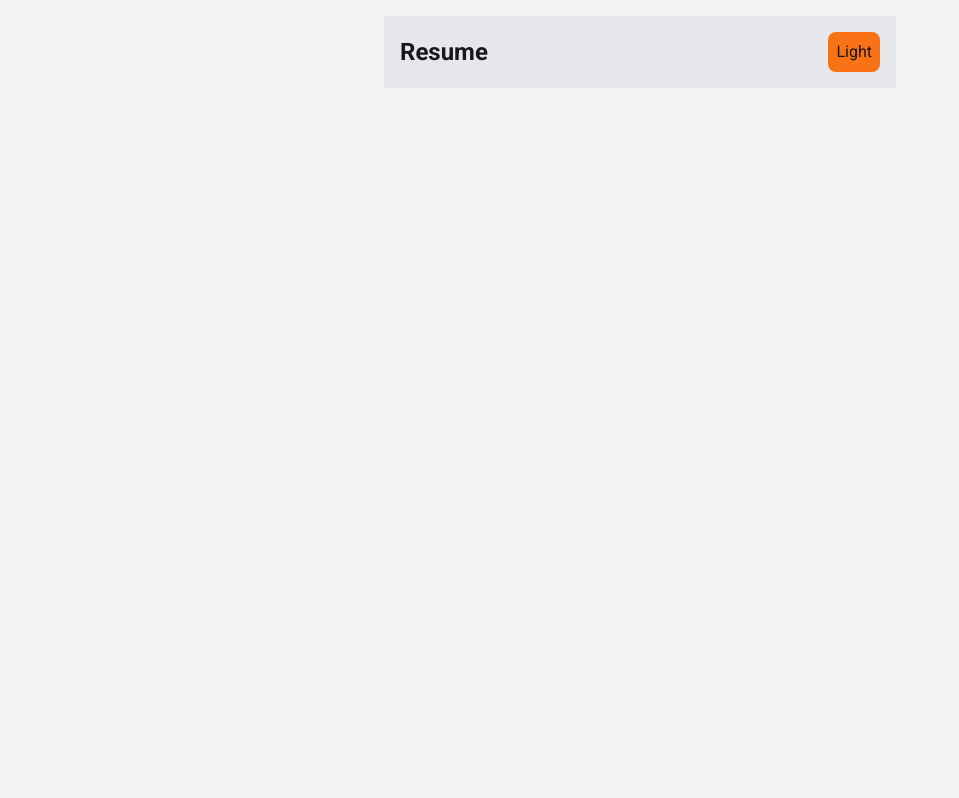
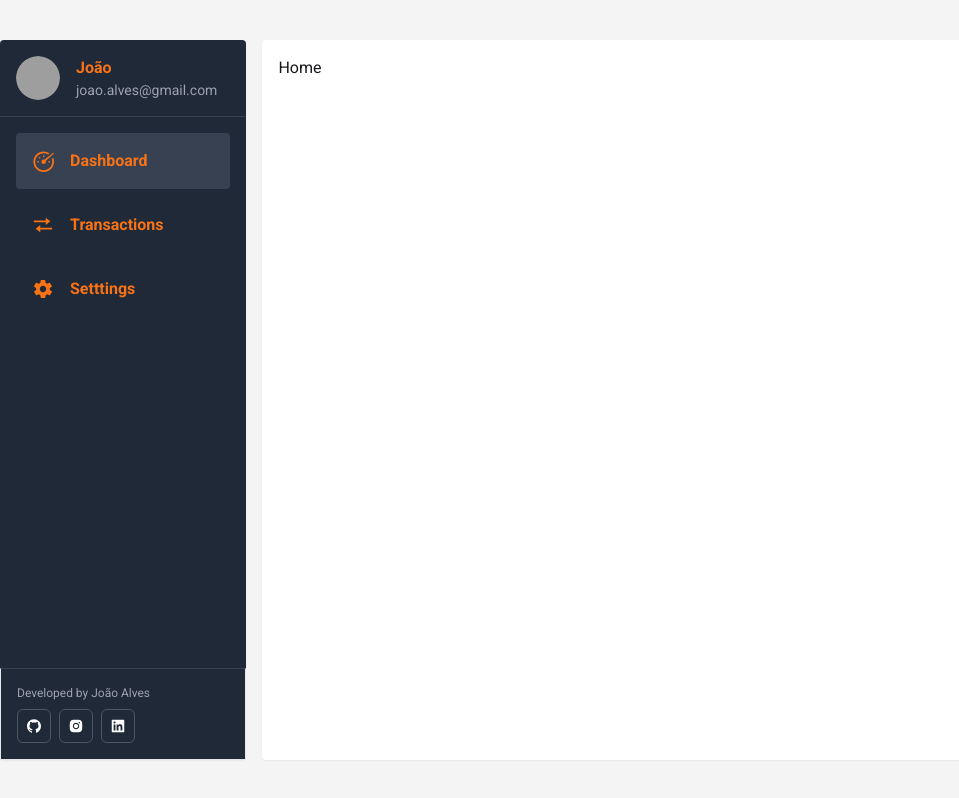
Before and after one commit to joao0pedro0alves/kakuzu, a React (Vite) app: page / in a window 1280 px wide. Shown: the whole page, without its empty margins (0-959 px from the left). Built offline with nearby package versions, Linux system fonts and the light colour scheme; grey boxes are pictures that could not be loaded.

Commit message:
chore: create Sidebar component layout

```diff
--- a/index.html
+++ b/index.html
@@ -16,7 +16,7 @@
 </head>
 
 <body class="bg-zinc-100 text-zinc-900 dark:text-white dark:bg-gray-800">
-  <div id="root"></div>
+  <div class="w-screen h-screen flex items-center justify-center" id="root"></div>
   <script type="module" src="/src/main.tsx"></script>
 </body>
 
--- a/package.json
+++ b/package.json
@@ -12,10 +12,12 @@
     "serve": "serve -s dist -p 3000"
   },
   "dependencies": {
+    "@radix-ui/react-avatar": "^1.0.2",
     "clsx": "^1.2.1",
     "phosphor-react": "^1.4.1",
     "react": "^18.2.0",
-    "react-dom": "^18.2.0"
+    "react-dom": "^18.2.0",
+    "react-icons": "^4.8.0"
   },
   "devDependencies": {
     "@types/react": "^18.0.26",
--- a/src/App.tsx
+++ b/src/App.tsx
@@ -1,19 +1,18 @@
-import { useState } from 'react'
-import { Navbar } from './components/Navbar'
+import { Sidebar } from './components/Sidebar'
 
 export default function App() {
-  const [darkMode, setDarkMode] = useState(true)
+  return (
+    <main className="container min-h-[90%] flex gap-4">
+      <Sidebar />
 
-  function toggleDarkMode() {
-    setDarkMode((prevDarkMode) => !prevDarkMode)
-  }
-
-  return (
-    <main className='container max-w-lg mx-auto mt-4'>
-      <Navbar
-        darkMode={darkMode}
-        onToggleDarkMode={toggleDarkMode}
-      />
+      <section
+        className='flex-[4] bg-white p-4 rounded shadow-sm'
+      >
+        <h1>
+          Home
+        </h1>
+        {/* ROUTES */}
+      </section>
     </main>
   )
 }
--- a/src/components/Navbar.tsx
+++ /dev/null
@@ -1,18 +0,0 @@
-import { useTheme } from '../hooks/useTheme'
-
-export function Navbar() {
-  const [theme, setTheme, isDark] = useTheme()
-
-  return (
-    <nav className="bg-gray-200 p-4 flex justify-between items-center">
-      <h4 className="text-2xl font-bold">Resume</h4>
-
-      <button
-        className="bg-orange-500 p-2 rounded-lg"
-        onClick={() => setTheme(isDark ? 'light' : 'dark')}
-      >
-        {isDark ? 'Dark' : 'Light'}
-      </button>
-    </nav>
-  )
-}
--- /dev/null
+++ b/src/components/Sidebar.tsx
@@ -0,0 +1,79 @@
+import { Avatar } from './common/Avatar'
+
+import { GoDashboard } from 'react-icons/go'
+import { BiTransfer } from 'react-icons/bi'
+import { IoMdSettings } from 'react-icons/io'
+import { AiFillGithub, AiFillInstagram, AiFillLinkedin } from 'react-icons/ai'
+
+export function Sidebar() {
+  return (
+    <aside className="flex flex-col flex-1 bg-gray-800 text-white rounded shadow-sm">
+      <section className="p-4 border-b border-gray-700 flex items-center gap-4">
+        <Avatar />
+
+        <div className="flex flex-col">
+          <span className="text-orange-500 font-bold">João</span>
+          <span className="text-gray-400 text-sm">joao.alves@gmail.com</span>
+        </div>
+      </section>
+
+      <nav className="flex-1">
+        <ul className="flex flex-col gap-2 px-4 my-4">
+          <li
+            className="w-full rounded data-[active=true]:bg-gray-700 hover:bg-gray-700"
+            data-active="true"
+          >
+            <a href="#" className="p-4 flex items-center gap-4">
+              <GoDashboard fontSize={22} className="text-orange-500" />
+              <span className="text-orange-500 font-bold">Dashboard</span>
+            </a>
+          </li>
+
+          <li className="w-full rounded hover:bg-gray-700">
+            <a href="#" className="p-4 flex items-center gap-4">
+              <BiTransfer fontSize={22} className="text-orange-500" />
+              <span className="text-orange-500 font-bold">Transactions</span>
+            </a>
+          </li>
+
+          <li className="w-full rounded hover:bg-gray-700">
+            <a href="#" className="p-4 flex items-center gap-4">
+              <IoMdSettings fontSize={22} className="text-orange-500" />
+              <span className="text-orange-500 font-bold">Setttings</span>
+            </a>
+          </li>
+        </ul>
+      </nav>
+
+      <footer className="border border-t-gray-700 p-4 flex flex-wrap items-center justify-between gap-2">
+        <span className="text-xs text-gray-400">Developed by João Alves</span>
+
+        <div className='flex gap-2'>
+          <a
+            className='block p-2 border border-gray-600 rounded-md hover:bg-gray-700 transition-colors'
+            href="https://github.com/joao0pedro0alves"
+            target="_blank"
+          >
+            <AiFillGithub size={16} />
+          </a>
+
+          <a
+            className='block p-2 border border-gray-600 rounded-md hover:bg-violet-700 transition-colors'
+            href="https://github.com/joao0pedro0alves"
+            target="_blank"
+          >
+            <AiFillInstagram size={16} />
+          </a>
+
+          <a
+            className='block p-2 border border-gray-600 rounded-md hover:bg-blue-700 transition-colors'
+            href="https://github.com/joao0pedro0alves"
+            target="_blank"
+          >
+            <AiFillLinkedin size={16} />
+          </a>
+        </div>
+      </footer>
+    </aside>
+  )
+}
--- /dev/null
+++ b/src/components/common/Avatar.tsx
@@ -0,0 +1,21 @@
+import * as UiAvatar from '@radix-ui/react-avatar'
+
+export function Avatar() {
+  return (
+    <UiAvatar.Root
+      className="inline-flex items-center justify-center align-middle overflow-hidden select-none w-11 h-11 rounded-full bg-gray-700"
+    >
+      <UiAvatar.Image
+        className="w-full h-full object-cover rounded-[inherit]"
+        src="https://mdbcdn.b-cdn.net/img/new/avatars/2.webp"
+        alt="Colm Tuite"
+      />
+      <UiAvatar.Fallback
+        className="w-full h-full flex items-center justify-center bg-white text-orange-500 text-sm font-semibold"
+        delayMs={600}
+      >
+        CT
+      </UiAvatar.Fallback>
+    </UiAvatar.Root>
+  )
+}
--- a/src/hooks/usePersistedState.ts
+++ b/src/hooks/usePersistedState.ts
@@ -1,5 +1,5 @@
 import { useState, useEffect } from 'react'
-import { getItem, setItem } from '../services/storage'
+import { getItem, setItem } from '@/services/storage'
 
 export function usePersistedState<T>(key: string, initialState: T): [T,  React.Dispatch<React.SetStateAction<T>>] {
   const [state, setState] = useState<T>(() => getItem(key, initialState))
--- a/src/main.tsx
+++ b/src/main.tsx
@@ -1,7 +1,7 @@
 import React from 'react'
 import ReactDOM from 'react-dom/client'
 import App from './App'
-import './styles/global.css'
+import '@/styles/global.css'
 
 ReactDOM.createRoot(document.getElementById('root') as HTMLElement).render(
   <React.StrictMode>
```
Also changed, not shown: 1 other file (tests, documents, lock files or other folders).
